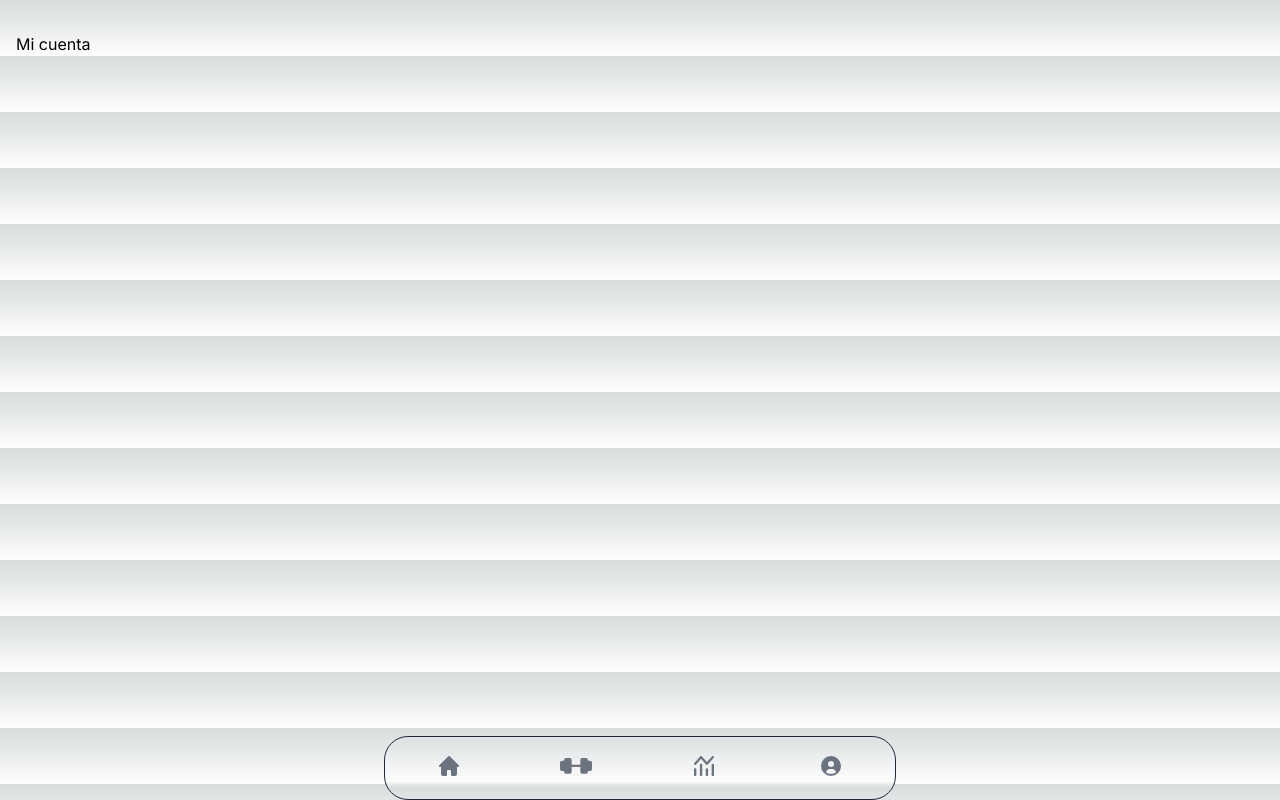
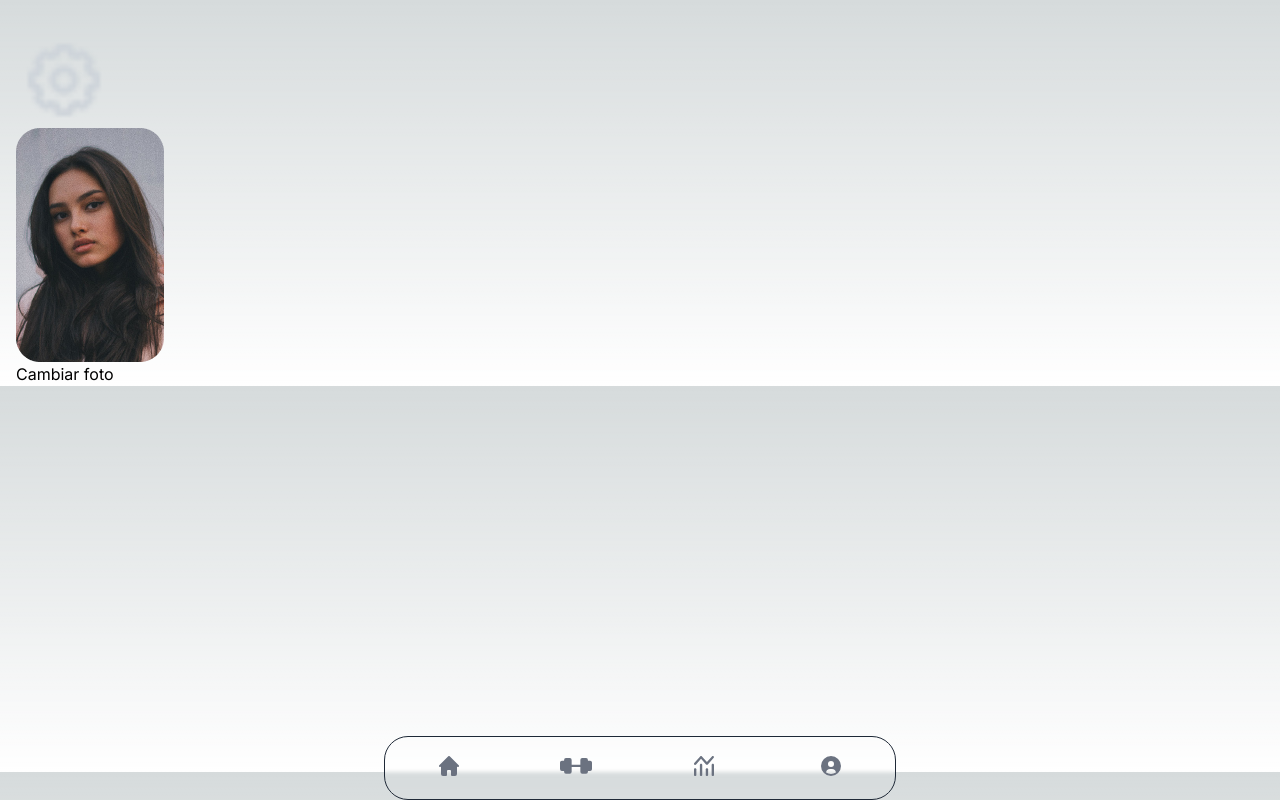
Before and after one commit to No-Country/s13-07-n-node-react, a Next.js app in the folder frontend/: page /micuenta in a window 1280 px wide. Built offline with nearby package versions, Linux system fonts and the light colour scheme.

Commit message:
trabajando en las pantallas de mi cuenta

```diff
--- /dev/null
+++ b/frontend/app/Components/ChangePhoto.tsx
@@ -0,0 +1,59 @@
+"use client"
+import Image from 'next/image';
+import React, { useState } from 'react'
+import tuerca from "../../public/cog-outline.png";
+import avatar from "../../public/Roberta Casas.png";
+import { useGlobalStore } from '../store/GlobalStore';
+
+interface ImageState {
+  file: File | null;
+  url: string | null;
+}
+
+const ChangePhoto = () => {
+    const [imagen, setImagen] = useState<ImageState>({ file: null, url: null });
+    const {user} = useGlobalStore<any>((state)=> state)
+
+    const seleccionarImagen = (e: React.ChangeEvent<HTMLInputElement>) => {
+        if (e.target.files) {
+        const file = e.target.files[0];
+        setImagen({
+            file,
+            url: URL.createObjectURL(file),
+        });
+        // Aquí puedes manejar la imagen seleccionada, como mostrar una vista previa
+        }
+  };
+
+
+    const cambiarFoto = () => {
+        document.getElementById('input-file')?.click();
+    };
+
+  return (
+    <div className='w-full '>
+        <div>
+            <Image className='w-[96px] h-[96px]' width={96} height={96} src={tuerca} alt='tuerca' />
+        </div>
+        <div>
+            <Image src={avatar} alt='avatar' />
+            <h2>{user.firstName} {user.lastName} </h2>
+
+        </div>
+        <div>
+            <input
+                type="file"
+                id="input-file"
+                name="myImage"
+                onChange={seleccionarImagen}
+                style={{ display: 'none' }}
+            />
+            <button onClick={cambiarFoto}>Cambiar foto</button>
+            {/* Aquí puedes mostrar una vista previa de la imagen si es necesario */}
+            {imagen.url && <Image width={20} height={20} src={imagen.url} alt="Vista previa" />}
+    </div>
+    </div>
+  )
+}
+
+export default ChangePhoto;
--- a/frontend/app/views/Micuenta.tsx
+++ b/frontend/app/views/Micuenta.tsx
@@ -1,12 +1,13 @@
 import React from 'react'
 import Navbar from '../Components/Navbar'
 import GlobalContainer from '../Components/GlobalContainer'
+import ChangePhoto from '../Components/ChangePhoto'
 
 const Micuenta = () => {
   return (
     <GlobalContainer>
-      Mi cuenta
-        <Navbar/>
+      <ChangePhoto/>
+      <Navbar/>
     </GlobalContainer>
   )
 }
```
Also changed, not shown: frontend/public/cog-outline.png (added).
